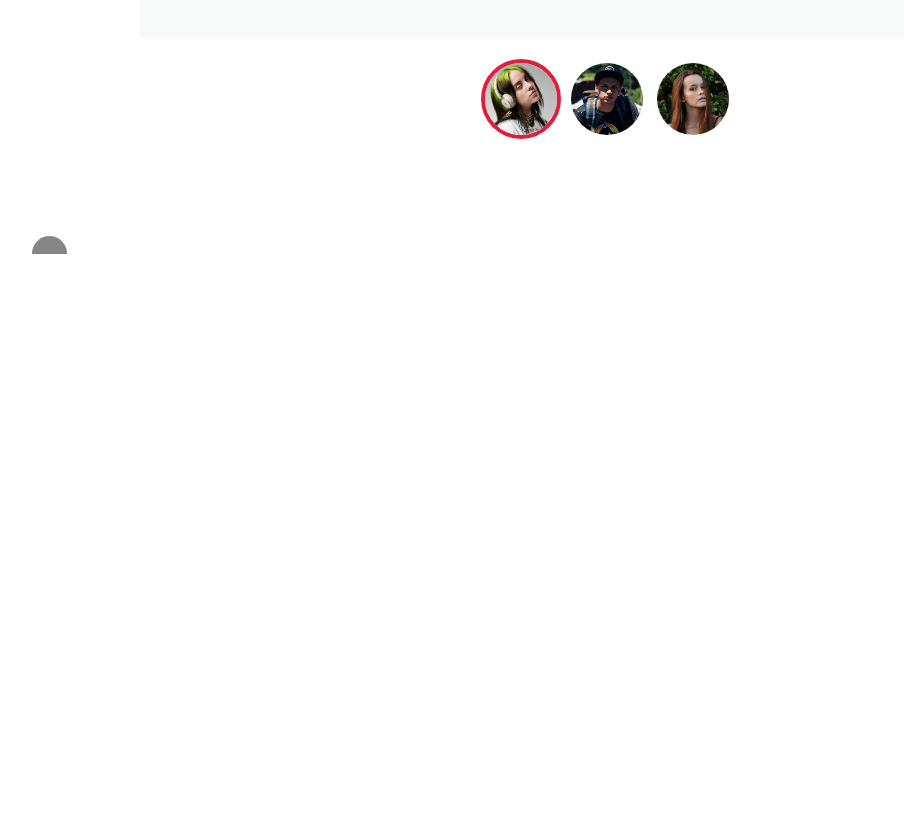
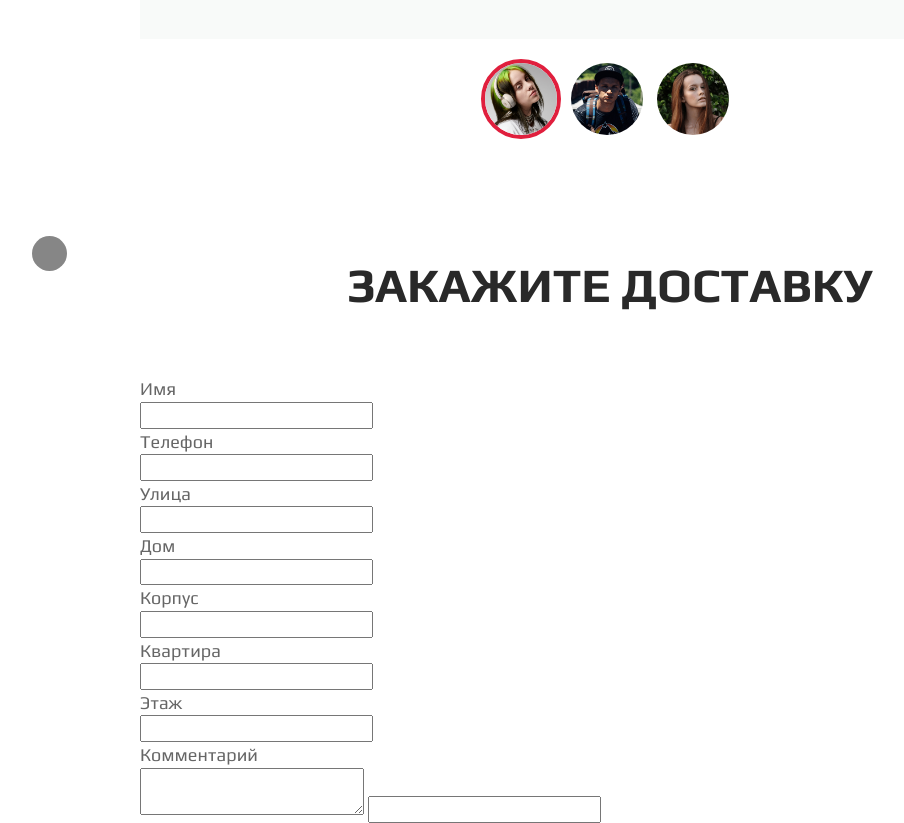
Before and after one commit to WSG434/beats, a plain HTML site: page index.html in a window 1280 px wide. Shown: the part 2146-2969 px from the top of the page, without its empty margins (30-934 px from the left). Before the commit the page ends 2400 px from the top, so only its background shows below. Drawn offline with Linux system fonts and the light colour scheme.

Commit message:
Разметка 4 секции (Форма для заказа)

```diff
--- a/index.html
+++ b/index.html
@@ -154,8 +154,6 @@
                 </div>
             </section>
 
-
-
             <section class="section reviews-section">
                 <div class="container">
                     <h2 class="section__title">Отзывы</h2>
@@ -201,7 +199,64 @@
                 </div>
             </section>
 
+
+            <section class="order-section">
+                <div class="container">
+                    <h2 class="section__title">Закажите доставку</h2>
+                    <form class="form">
+                        <div class="form__col">
+                            <div class="form__row">
+                                <label class="form__block">
+                                    <div class="form__title">Имя</div>
+                                    <input type="text" class="form__input">
+                                </label>
+                                <label class="form__block">
+                                    <div class="form__title">Телефон</div>
+                                    <input type="text" class="form__input">
+                                </label>
+                            </div>
+                            <div class="form__row">
+                                <label class="form__block">
+                                    <div class="form__title">Улица</div>
+                                    <input type="text" class="form__input">
+                                </label>
+                            </div>
+                            <div class="form__row">
+                                <label class="form__block">
+                                    <div class="form__title">Дом</div>
+                                    <input type="text" class="form__input">
+                                </label>
+                                <label class="form__block">
+                                    <div class="form__title">Корпус</div>
+                                    <input type="text" class="form__input">
+                                </label>
+                                <label class="form__block">
+                                    <div class="form__title">Квартира</div>
+                                    <input type="text" class="form__input">
+                                </label>
+                                <label class="form__block">
+                                    <div class="form__title">Этаж</div>
+                                    <input type="text" class="form__input">
+                                </label>
+                            </div>
+                        </div>
+
+                        <div class="form__col">
+                            <div class="form__row">
+                                <label class="form__block">
+                                    <div class="form__title">Комментарий</div>
+                                    <textarea class="form__input form__input--textarea"></textarea>
+                                    <input type="text" class="form__input">
+                                </label>
+                            </div>
+                        </div>
+
+                    </form>
+                </div>
+            </section>
+
             <!-- <div style="height:500px; border:1px solid red"></div> -->
+
 
         </div>
     </div>
```
